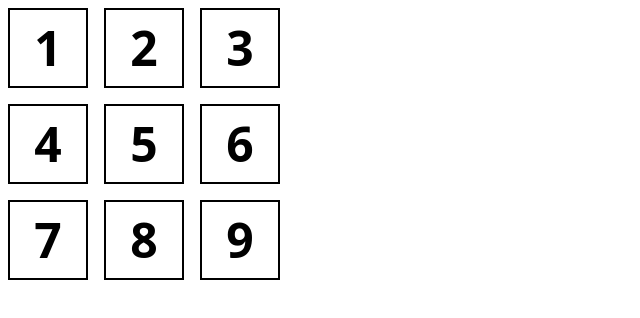
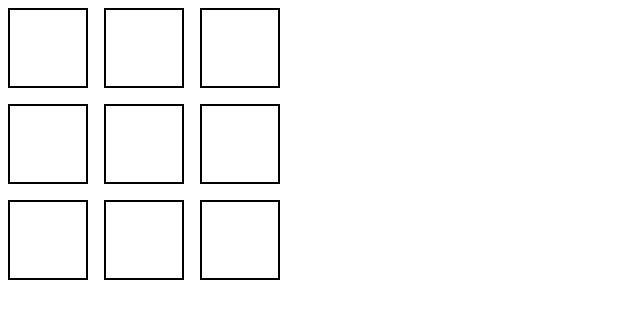
Before and after one commit to jonayethossen/Tic-Tac-Toe-Game, a React (Vite) app: page / in a window 1280 px wide. Shown: the top 318 px of the page, without its empty margins (0-640 px from the left). Built offline with nearby package versions, Linux system fonts and the light colour scheme.

Commit message:
Pass Data Board to Square function using props

```diff
--- a/src/App.jsx
+++ b/src/App.jsx
@@ -2,31 +2,39 @@
 //   ->Board
 //     ->  Square
 //   -> History
-function Square({ value }) {
+import { useState } from "react";
+function Square() {
+  const [value, setValue] = useState(null);
+  function handleClick() {
+    setValue("X");
+  }
   return (
-    <button className="text-5xl font-bold border border-2 m-2 h-20 w-20">
+    <button
+      className="text-5xl font-bold border-2 m-2 h-20 w-20 "
+      onClick={handleClick}
+    >
       {value}
     </button>
   );
 }
-
+//board function
 export default function Board() {
   return (
     <>
-      <div>
-        <Square value={1} />
-        <Square value={2} />
-        <Square value={3} />
+      <div className="flex">
+        <Square />
+        <Square />
+        <Square />
       </div>
-      <div>
-        <Square value={4} />
-        <Square value={5} />
-        <Square value={6} />
+      <div className="flex">
+        <Square />
+        <Square />
+        <Square />
       </div>
-      <div>
-        <Square value={7} />
-        <Square value={8} />
-        <Square value={9} />
+      <div className="flex">
+        <Square />
+        <Square />
+        <Square />
       </div>
     </>
   );
```
